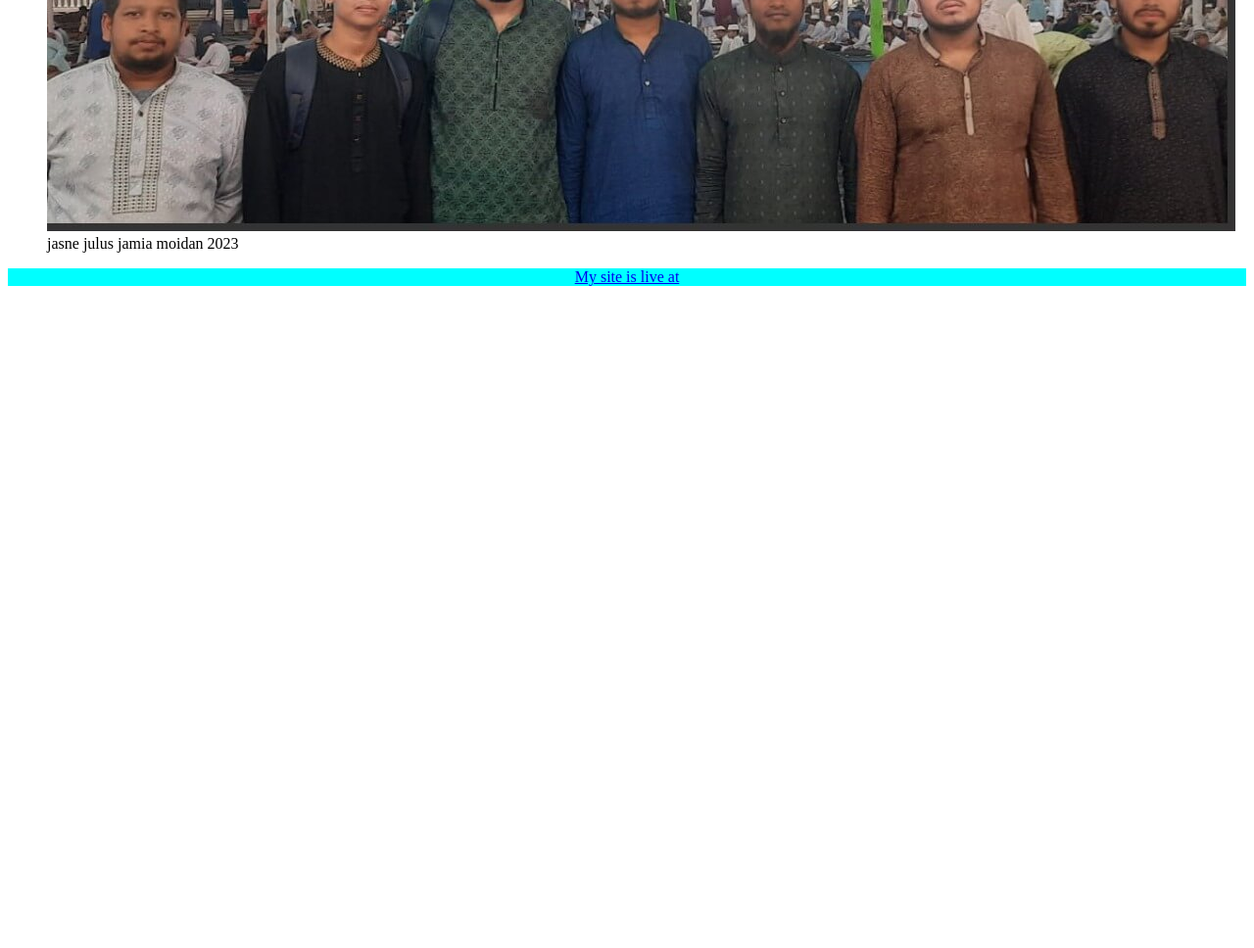
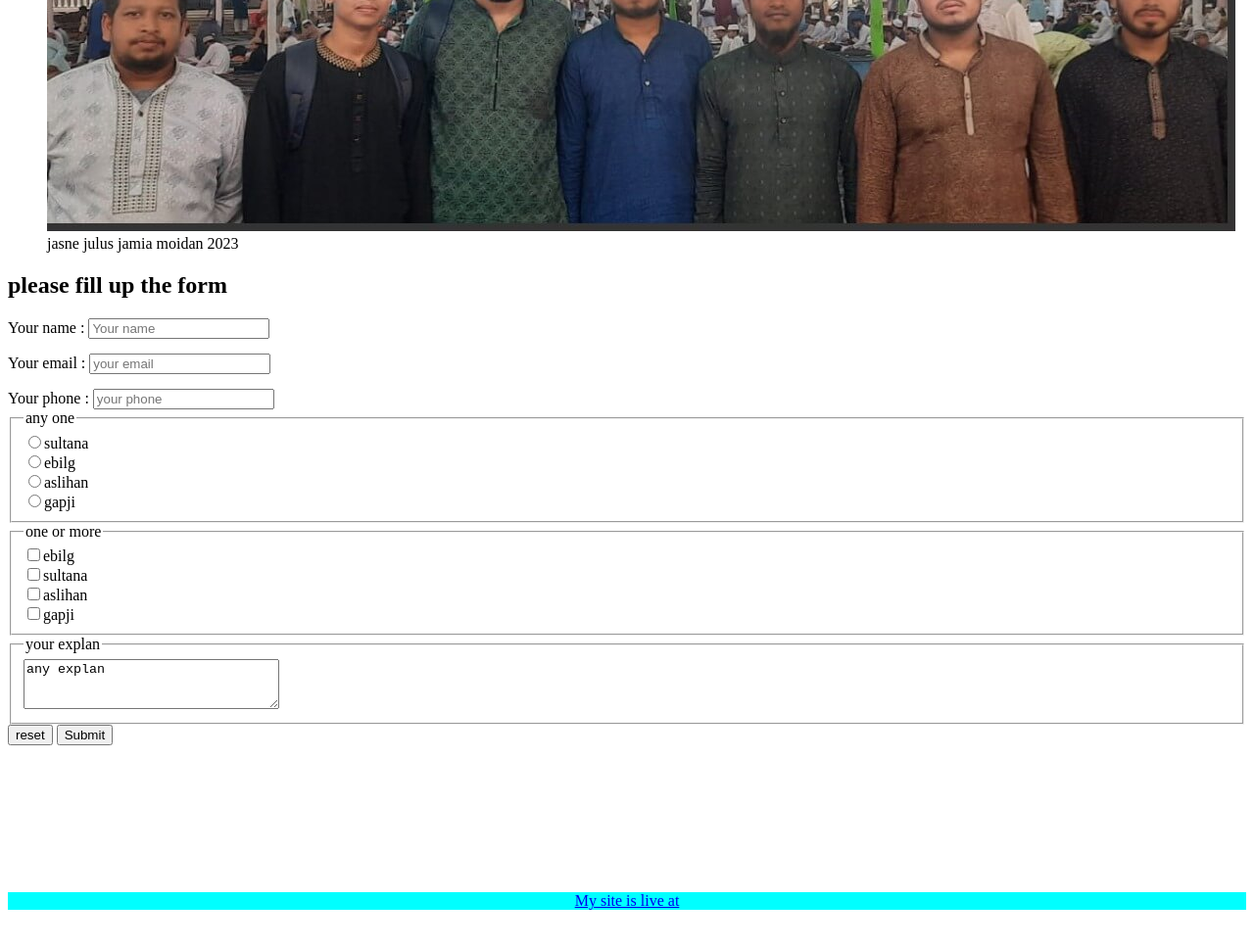
Before and after one commit to awalakhi/again-git-repo-2, a plain HTML site: page index.html in a window 1280 px wide. Shown: the part 707-1675 px from the top of the page at 98% size. Before the commit the page ends 1007 px from the top, so only its background shows below. Drawn offline with Linux system fonts and the light colour scheme.

Commit message:
addd form try

```diff
--- a/index.html
+++ b/index.html
@@ -32,7 +32,59 @@
         <figcaption>jasne julus jamia moidan 2023</figcaption>
     </figure>
 
+    <section>
+        <header>
 
+        </header>
+
+
+        <main>
+            <section>
+                <h2>please fill up the form</h2>
+                <form action="">
+                    <label for="name"> Your name  :
+                        <input type="text" name="" id="name" placeholder="Your name">
+                    </label>
+                    <label for="email">Your email  :
+                        <input type="your email" name="" id="email" placeholder="your email">
+                    </label>
+                    <label for="phone">Your phone :
+                        <input type="your email" name="" id="phone" placeholder="your phone">
+                    </label>
+
+                    <fieldset>
+                        <legend>any one</legend>
+                        <input type="radio" name="arthogul" id="sultana">sultana <br>
+                        <input type="radio" name="arthogul" id="eblig">ebilg <br>
+                        <input type="radio" name="arthogul" id="aslihan">aslihan <br>
+                        <input type="radio" name="arthogul" id="gapji">gapji <br>
+                    </fieldset>
+
+                    <fieldset>
+                        <legend>one or more </legend>
+                        <input type="checkbox" name="nayan" id="ebilg">ebilg <br>
+                        <input type="checkbox" name="nayan" id="sultana">sultana <br>
+                        <input type="checkbox" name="nayan" id="aslihan">aslihan <br>
+                        <input type="checkbox" name="nayan" id="gapji">gapji <br>
+                    </fieldset>
+
+                    <fieldset>
+                        <legend>your explan</legend>
+                        <textarea name="" id="" cols="30" rows="3">any explan</textarea> <br>
+                    </fieldset>
+
+                    <input type="reset" value="reset">
+                        <input type="submit">
+                </form>
+            </section>
+        </main>
+
+
+
+        <footer>
+
+        </footer>
+    </section>
 
 
 
--- a/styles/style.css
+++ b/styles/style.css
@@ -1,8 +1,14 @@
 
 
 
+label{
+    display: block;
+    margin-top: 15px;
+
+}
 
 footer{
     background-color: aqua;
     text-align: center;
+    margin-bottom: 150px;
 }
```
Also changed, not shown: form.html (+0 -32 lines).
